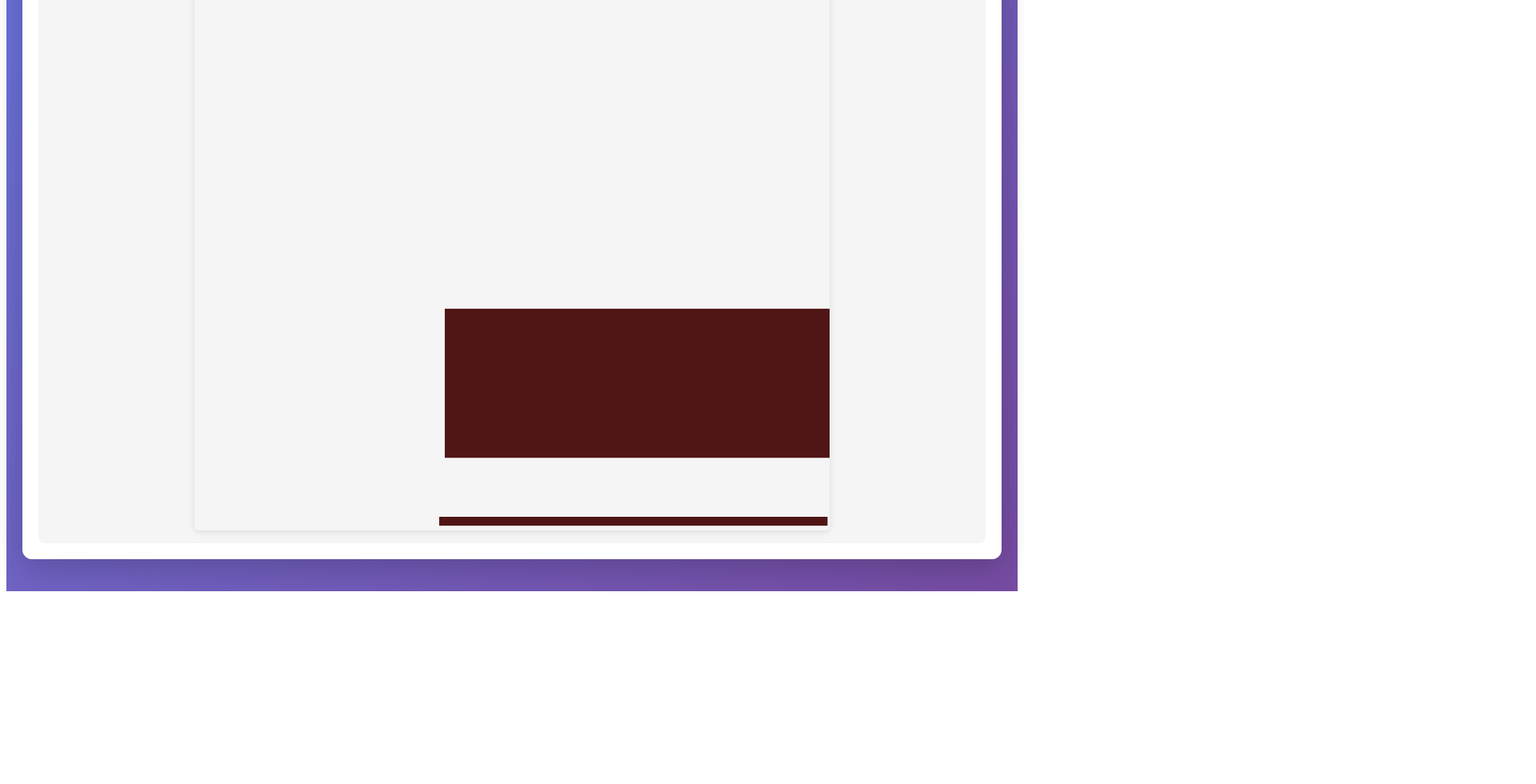
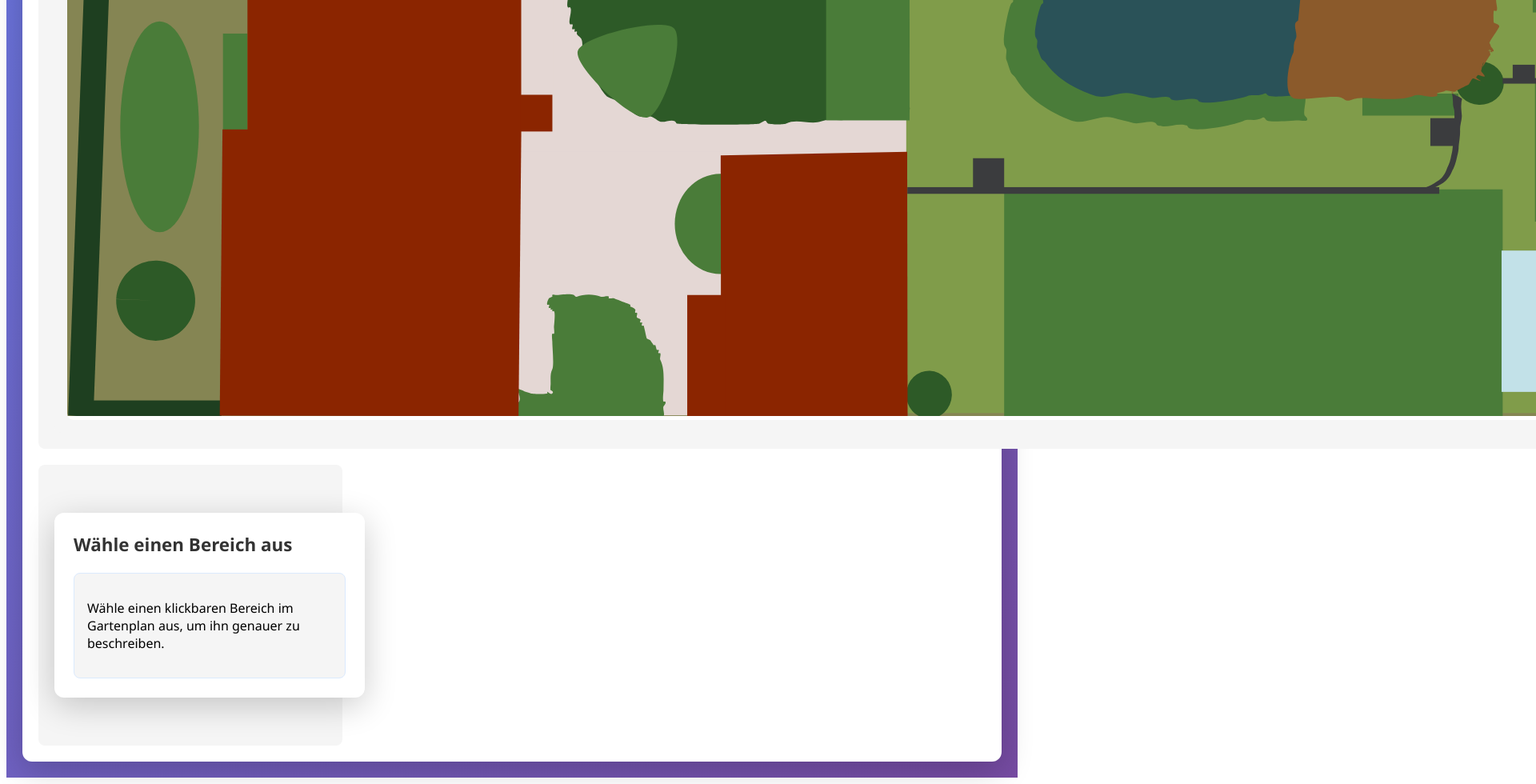
Before and after one commit to Blitzauge16/Gartenplan, a React (Vite) app in the folder frontend/: page / in a window 1280 px wide. Shown: the part 709-1689 px from the top of the page at 80% size, 1920 px wide, since content can reach past the window. Before the commit the page ends 1456 px from the top, so only its background shows below. Built offline with nearby package versions, Linux system fonts and the light colour scheme.

Commit message:
finish create svg

```diff
--- a/frontend/src/components/App.css
+++ b/frontend/src/components/App.css
@@ -17,6 +17,7 @@
 /* Main Layout */
 .main-layout {
   display: flex;
+  flex-wrap: wrap;
   gap: 20px;
   max-width: 1200px;
   margin: 0 auto;
@@ -24,6 +25,99 @@
   border-radius: 12px;
   padding: 20px;
   box-shadow: 0 10px 40px rgba(0, 0, 0, 0.2);
+}
+
+.canvas-section {
+  flex: 1 1 620px;
+  display: flex;
+  flex-direction: column;
+  gap: 16px;
+  background: #f5f5f5;
+  border-radius: 8px;
+  padding: 20px;
+}
+
+.detail-section {
+  flex: 0 0 340px;
+  min-width: 300px;
+  background: #f5f5f5;
+  border-radius: 8px;
+  padding: 20px;
+}
+
+.image-card {
+  background: #ffffff;
+  border-radius: 8px;
+  padding: 16px;
+  display: flex;
+  justify-content: center;
+  align-items: center;
+  min-height: 420px;
+  overflow: hidden;
+}
+
+.svg-wrapper {
+  width: 100%;
+  overflow: hidden;
+  border-radius: 8px;
+  background: #ffffff;
+}
+
+.asset-svg {
+  width: 100%;
+  height: auto;
+  display: block;
+  transition: transform 0.2s ease;
+}
+
+
+.detail-page {
+  width: 100%;
+  padding: 16px;
+  background: white;
+  border-radius: 12px;
+  box-shadow: 0 10px 40px rgba(0, 0, 0, 0.12);
+  text-align: left;
+}
+
+.detail-header {
+  display: flex;
+  justify-content: space-between;
+  align-items: center;
+  gap: 12px;
+  margin-bottom: 16px;
+}
+
+.detail-header h2 {
+  margin: 0;
+  font-size: 1.4rem;
+  color: #333;
+}
+
+.detail-key {
+  margin-bottom: 14px;
+  color: #444;
+}
+
+.detail-card {
+  margin-top: 0;
+  padding: 18px;
+  background: #f7fbff;
+  border-radius: 10px;
+  border: 1px solid #dbeafe;
+}
+
+.back-button {
+  padding: 8px 12px;
+  border: none;
+  border-radius: 6px;
+  background: #667eea;
+  color: white;
+  cursor: pointer;
+}
+
+.back-button:hover {
+  background: #5a67d8;
 }
 
 /* Canvas Section */
--- a/frontend/src/components/App.jsx
+++ b/frontend/src/components/App.jsx
@@ -6,18 +6,20 @@ import DetailPage from './DetailPage'
 function App() {
   const [selectedHotspot, setSelectedHotspot] = useState(null)
 
-  if (selectedHotspot) {
-    return <DetailPage hotspotId={selectedHotspot} onBack={() => setSelectedHotspot(null)} />
-  }
-
   return (
     <div className="app-container">
       <h1>🌱 Gartenplan - Interaktiv</h1>
 
-      <section className="probe-section">
-        <h2>Probe: Grundstücksplan aus SVG</h2>
-        <div className="image-card">
-          <InteractiveMap onHotspotClick={(id) => setSelectedHotspot(id)} />
+      <section className="main-layout">
+        <div className="canvas-section">
+          <h2>Gartenplan</h2>
+          <div className="image-card">
+            <InteractiveMap onHotspotClick={(id) => setSelectedHotspot(id)} />
+          </div>
+        </div>
+
+        <div className="detail-section">
+          <DetailPage hotspotId={selectedHotspot} onBack={() => setSelectedHotspot(null)} />
         </div>
       </section>
     </div>
--- a/frontend/src/components/DetailPage.jsx
+++ b/frontend/src/components/DetailPage.jsx
@@ -1,14 +1,33 @@
+import hotspotMeta from '../data/hotspotMeta'
+
 export default function DetailPage({ hotspotId, onBack }) {
+  const meta = hotspotMeta[hotspotId]
+  const isSelected = Boolean(hotspotId)
+
   return (
     <div className="detail-page">
-      <button type="button" className="back-button" onClick={onBack}>
-        ← Zurück
-      </button>
-      <h2>Detailseite</h2>
-      <p>Details für: {hotspotId}</p>
-      <div className="detail-card">
-        <p>Hier kannst du Inhalte für diese Fläche ergänzen (Text, Bilder, Formulare).</p>
+      <div className="detail-header">
+        <h2>{isSelected ? meta?.title : 'Wähle einen Bereich aus'}</h2>
+        {isSelected && (
+          <button type="button" className="back-button" onClick={onBack}>
+            ← Zurück
+          </button>
+        )}
       </div>
+
+      {isSelected ? (
+        <>
+          <p className="detail-key">Hotspot-ID: {hotspotId}</p>
+          <div className="detail-card">
+            <p>{meta?.description}</p>
+            <p><strong>Tipp:</strong> Du kannst weitere Informationen in `hotspotMeta.js` ergänzen.</p>
+          </div>
+        </>
+      ) : (
+        <div className="detail-card">
+          <p>Wähle einen klickbaren Bereich im Gartenplan aus, um ihn genauer zu beschreiben.</p>
+        </div>
+      )}
     </div>
   )
 }
--- a/frontend/src/components/InteractiveMap.jsx
+++ b/frontend/src/components/InteractiveMap.jsx
@@ -15,10 +15,11 @@ export default function InteractiveMap({ onHotspotClick }) {
     .replace(/<!--([\s\S]*?)-->/g, '')
 
   return (
-    <div
-      className="asset-svg"
-      dangerouslySetInnerHTML={{ __html: preparedSvg }}
-      style={{ maxWidth: '100%', height: 'auto' }}
-    />
+    <div className="svg-wrapper">
+      <div
+        className="asset-svg"
+        dangerouslySetInnerHTML={{ __html: preparedSvg }}
+      />
+    </div>
   )
 }
--- /dev/null
+++ b/frontend/src/data/hotspotMeta.js
@@ -0,0 +1,20 @@
+const hotspotMeta = {
+  haus: {
+    title: 'Haus',
+    description: 'Hier stehen Pflanzen, die du bearbeiten oder beschreiben möchtest.',
+  },
+  schuppen: {
+    title: 'schuppen',
+    description: 'Dieser Bereich ist als Weg oder Abgrenzung definiert.',
+  },
+  'clickable-area': {
+    title: 'Hauptfläche',
+    description: 'Das ist die große Fläche im Gartenplan.',
+  },
+  'clickable-area-2': {
+    title: 'Nebenzone',
+    description: 'Der zweite Bereich mit eigener Detailseite.',
+  },
+};
+
+export default hotspotMeta;
```
Also changed, not shown: frontend/src/data/hotspots.js (deleted, +0 -40 lines), frontend/src/assets/grundstuecksplan.svg.
